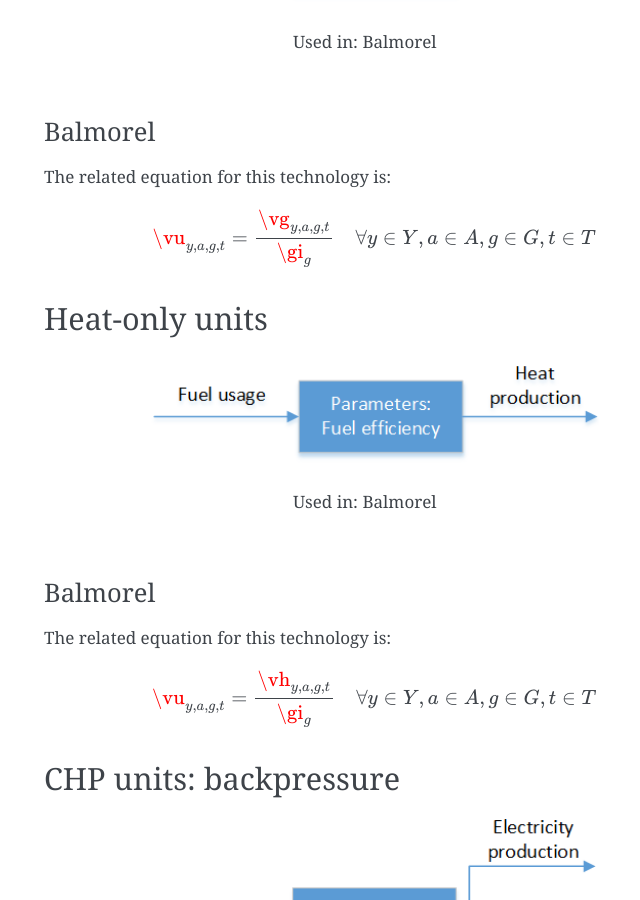
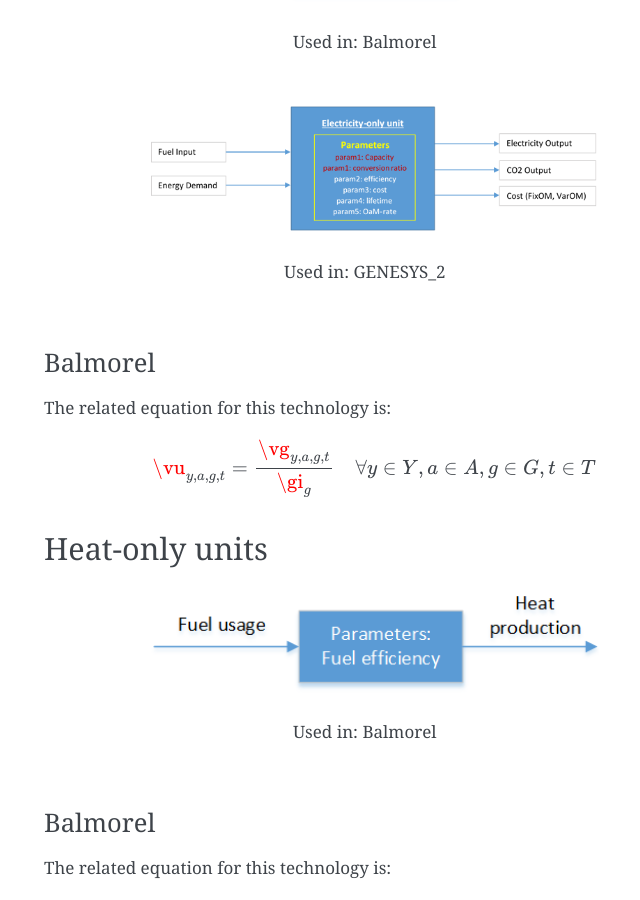
Before and after one commit to open-modex/mathematical-documentation, a Sphinx documentation site: the page built from doc/source/frameworks/technologies.rst, in a window 1280 px wide and 900 px high, scrolled down 1069 px. Shown: the whole window, without its empty margins (376-1016 px from the left). Built offline with Sphinx 7.4.7, drawn with Linux system fonts in a browser that asks for light colours.

Commit message:
Including electricity only graphic genesys2

```diff
--- a/doc/source/frameworks/technologies.rst
+++ b/doc/source/frameworks/technologies.rst
@@ -41,6 +41,11 @@
    :width: 70 %
 
    Used in: Balmorel
+
+.. figure:: images/electricity_only_unit_genesys2.png
+   :width: 70 %
+
+   Used in: GENESYS_2
 
 Balmorel
 ''''''''
```
